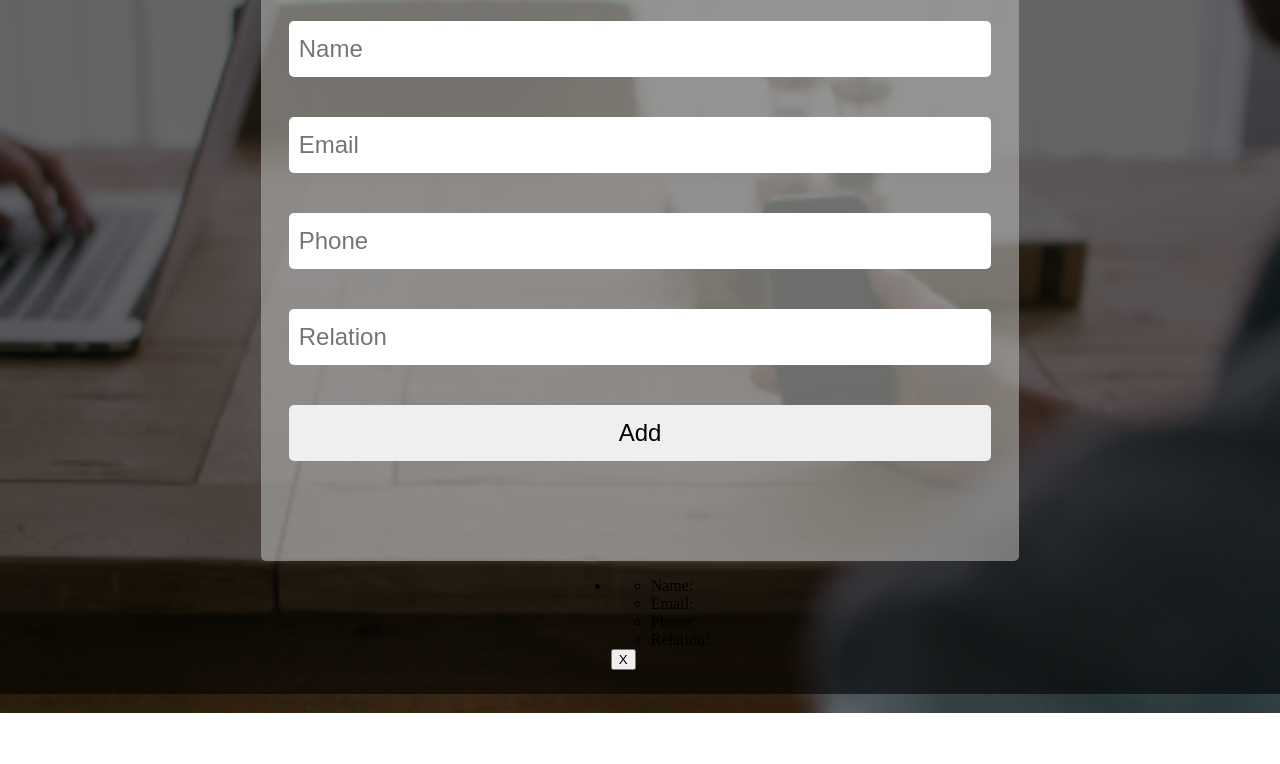
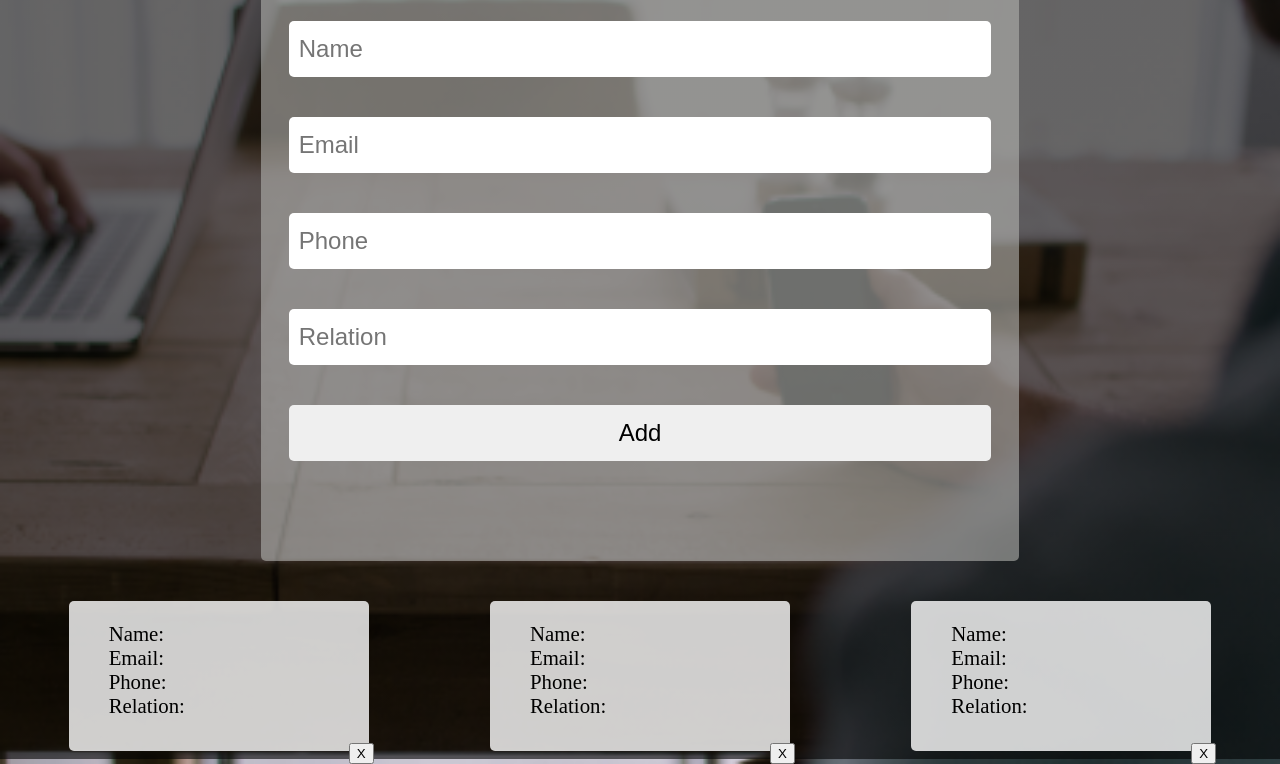
Before and after one commit to sybrid1982/-Bridges-AddressBook-2, a plain HTML site: page index.html in a window 1280 px wide. Shown: the part 87-851 px from the top of the page. Before the commit the page ends 800 px from the top, so only its background shows below. Drawn offline with Linux system fonts and the light colour scheme.

Commit message:
Rewrite of contact HTML, CSS for contacts largely written

```diff
--- a/css/styles.css
+++ b/css/styles.css
@@ -36,3 +36,33 @@ form input, form button {
     margin: 20px;
     border: none;
 }
+
+li {
+    list-style: none;
+}
+
+.container {
+    display: flex;
+    flex-direction: row;
+    justify-content: space-around;
+    width: 100%;
+}
+
+.contCol {
+    display: flex;
+    flex-direction: column;
+}
+
+.item {
+    margin-top: 40px;
+    border-radius: 5px;
+    width: 300px;
+    height: 150px;
+    background-color: rgba(255,255,255,0.8);
+    font-size: 1.3em;
+}
+
+.item > button {
+    position: relative;
+    left: 280px;
+}
--- a/index.html
+++ b/index.html
@@ -16,9 +16,9 @@
         <input type='text' placeholder='Relation'>
         <button type='button'>Add</button>
     </form>
-    <section class='contactcontainer'>
-        <ul>            <!--Grandparent of button, thing we'll add the listener to-->
-            <li>
+    <section class='container'>
+        <section class='contCol'>
+            <section class='item'>
                 <ul>
                     <li>Name: </li>
                     <li>Email: </li>
@@ -26,8 +26,30 @@
                     <li>Relation: </li>
                 </ul>
                 <button type='button' value='0'>X</button>
-            </li>
-        </ul>
+            </section>
+        </section>
+        <section class='contCol'>
+            <section class='item'>
+                <ul>
+                    <li>Name: </li>
+                    <li>Email: </li>
+                    <li>Phone: </li>
+                    <li>Relation: </li>
+                </ul>
+                <button type='button' value='0'>X</button>
+            </section>
+        </section>
+        <section class='contCol'>
+            <section class='item'>
+                <ul>
+                    <li>Name: </li>
+                    <li>Email: </li>
+                    <li>Phone: </li>
+                    <li>Relation: </li>
+                </ul>
+                <button type='button' value='0'>X</button>
+            </section>
+        </section>
     </section>
 
     <script src="scripts/script.js"></script>
```
